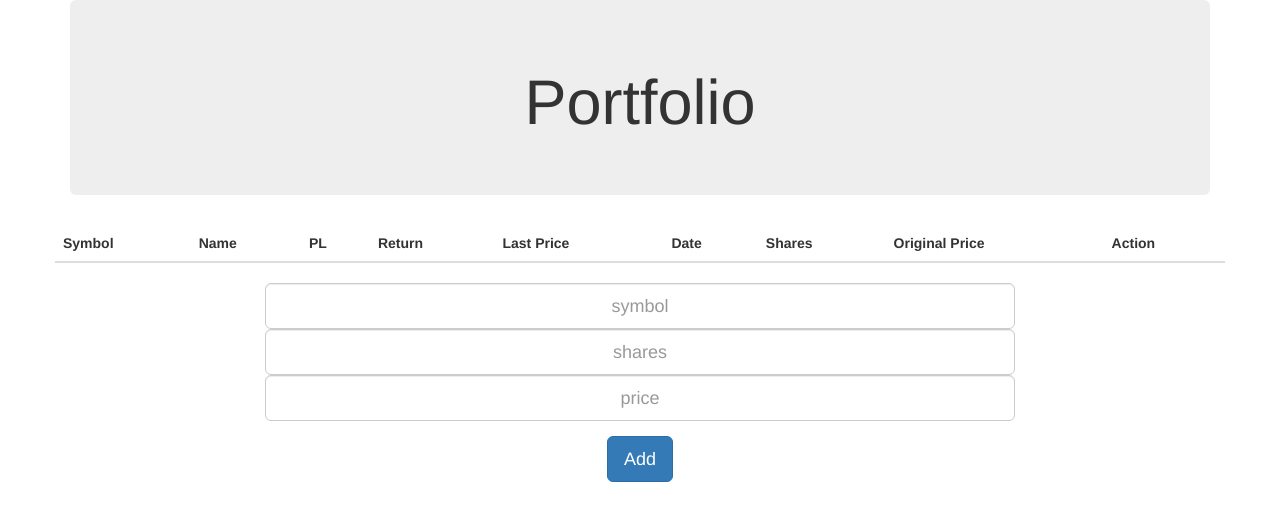
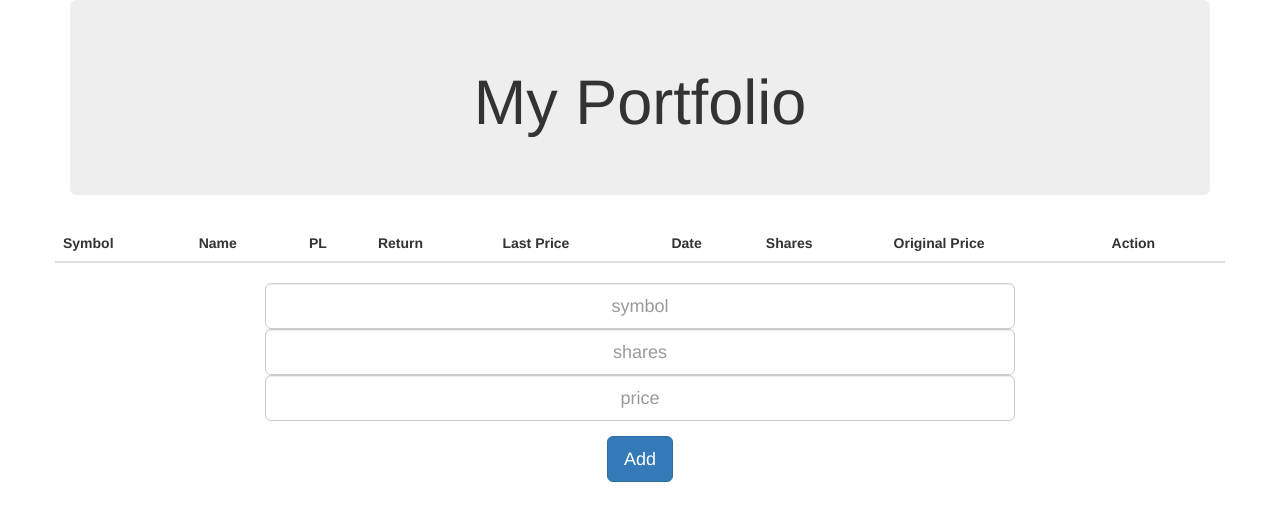
Before and after one commit to rkandola/portfolio, a website: page public/index.html in a window 1280 px wide. Drawn offline with nearby package versions, Linux system fonts and the light colour scheme.

Commit message:
change header

```diff
--- a/public/index.html
+++ b/public/index.html
@@ -17,7 +17,7 @@
 <body ng-controller="mainController">
 	<div class="container">
 		<div class="jumbotron text-center">
-			<h1>Portfolio</h1>
+			<h1>My Portfolio</h1>
 		</div>
 		<div class="row">
 			<table class="table">
```
